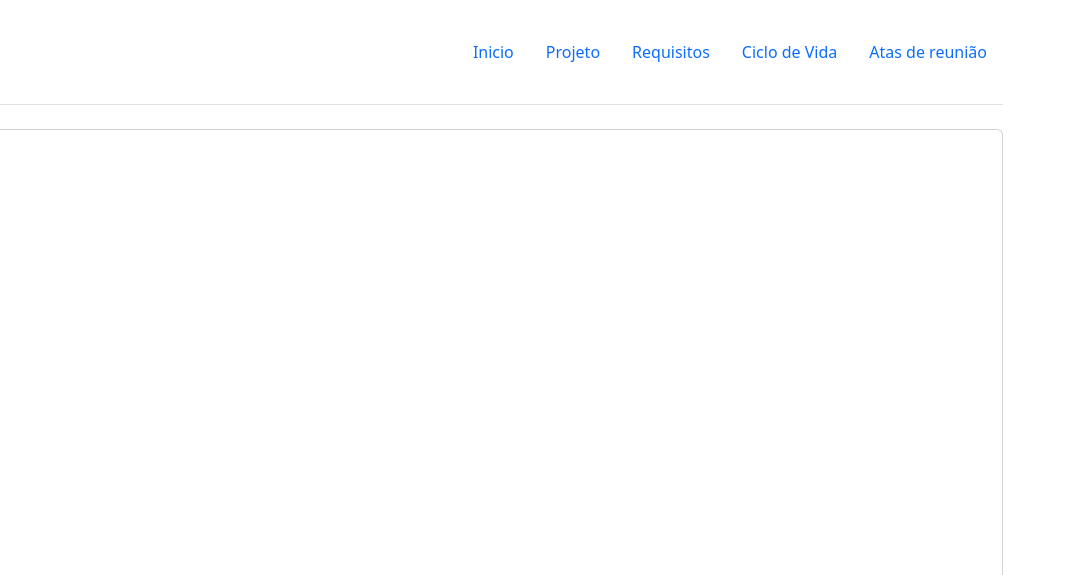
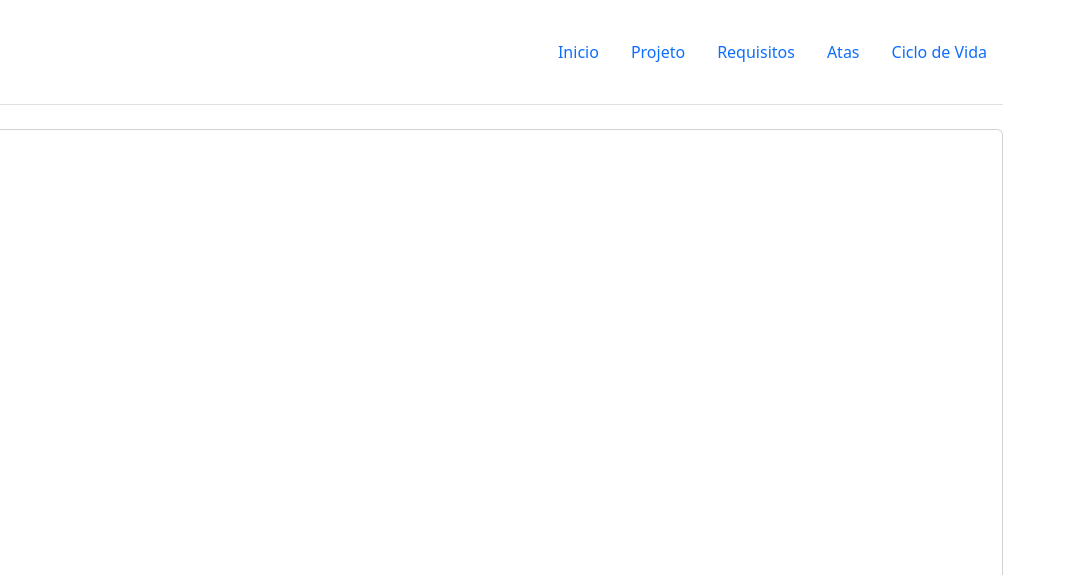
Before and after one commit to taticavalcanti22/site-projeto, a plain HTML site: page index-boot.html in a window 1280 px wide. Shown: the top 575 px of the page, 195-1280 px from the left. Drawn offline with nearby package versions, Linux system fonts and the light colour scheme.

```diff
--- a/index-boot.html
+++ b/index-boot.html
@@ -39,8 +39,8 @@
 
                 <li class="nav-item"><a href="#projects" class="nav-link text";>Projeto</a></li>
                 <li class="nav-item"><a href="#requisites" class="nav-link text";>Requisitos</a></li>
+                <li class="nav-item"><a href="#abas-reunion" class="nav-link text";>Atas</a></li>
                 <li class="nav-item"><a href="#cyclo-life" class="nav-link text";>Ciclo de Vida</a></li>
-                <li class="nav-item"><a href="#abas-reunion" class="nav-link text";>Atas de reunião</a></li>
             </ul>
         </header>
 
```
